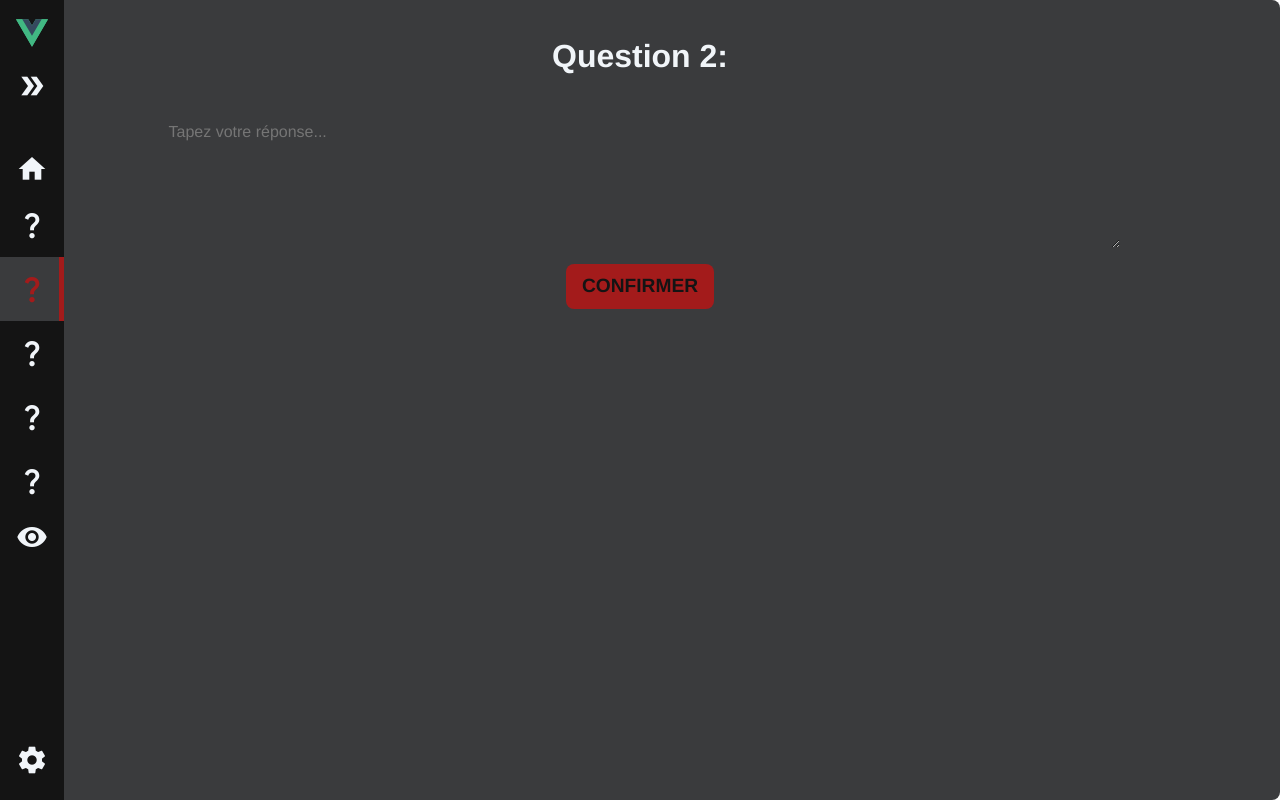
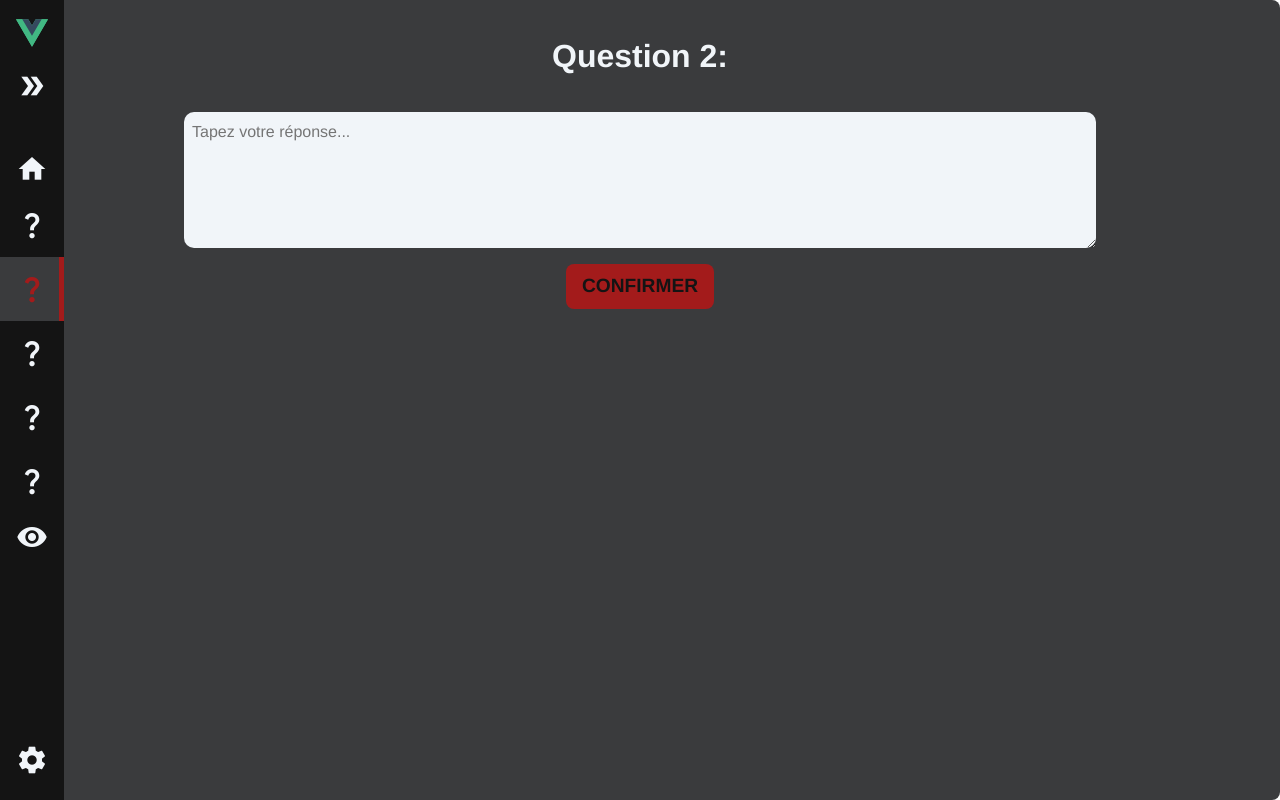
Before and after one commit to PatrickUnicorn/TM-Informatique, a Vue app in the folder TM-Informatique/: page /QuestionReponse in a window 1280 px wide. Built offline with nearby package versions, Linux system fonts and the light colour scheme.

Commit message:
petites modifs

```diff
--- a/TM-Informatique/src/components/Textarea.vue
+++ b/TM-Informatique/src/components/Textarea.vue
@@ -17,6 +17,8 @@ export default {
     padding: 0.5rem;
     border-radius: 10px;
 	margin-bottom: 1rem;
+	max-width: 75%;
+	background-color: var(--light);
 }
 
 .app3 {
--- a/TM-Informatique/src/components/Triage.vue
+++ b/TM-Informatique/src/components/Triage.vue
@@ -14,6 +14,7 @@
                 :key="item.id"
                 class="drag-el"
                 draggable="true"
+                @dragstart = "startDrag($event, item)"
                 v-text="item.title">
             </div>
         </div>
@@ -32,6 +33,7 @@
             </div>
         </div>
     </div>
+    <v-btn variant="outlined">outlined</v-btn>
 </div>
 </template>
 
--- a/TM-Informatique/src/main.js
+++ b/TM-Informatique/src/main.js
@@ -6,10 +6,9 @@ import { createVuetify } from 'vuetify'
 import * as components from 'vuetify/components'
 import * as directives from 'vuetify/directives'
 
+
 const vuetify = createVuetify({
   components,
   directives,
 })
-
-const app = createApp(App)
-app.use(router,vuetify).mount('#app')
+createApp(App).use(router,vuetify).mount('#app')
```
